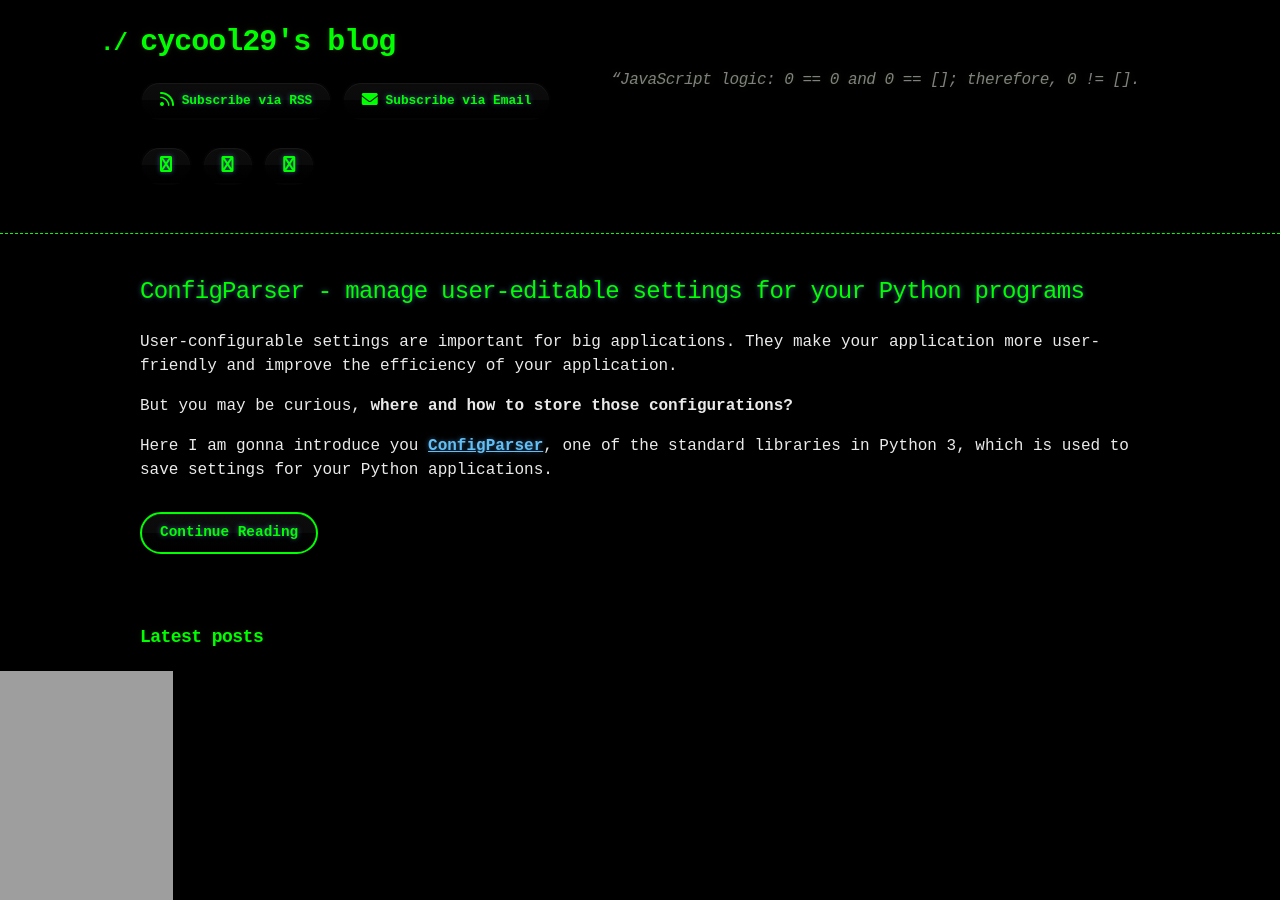
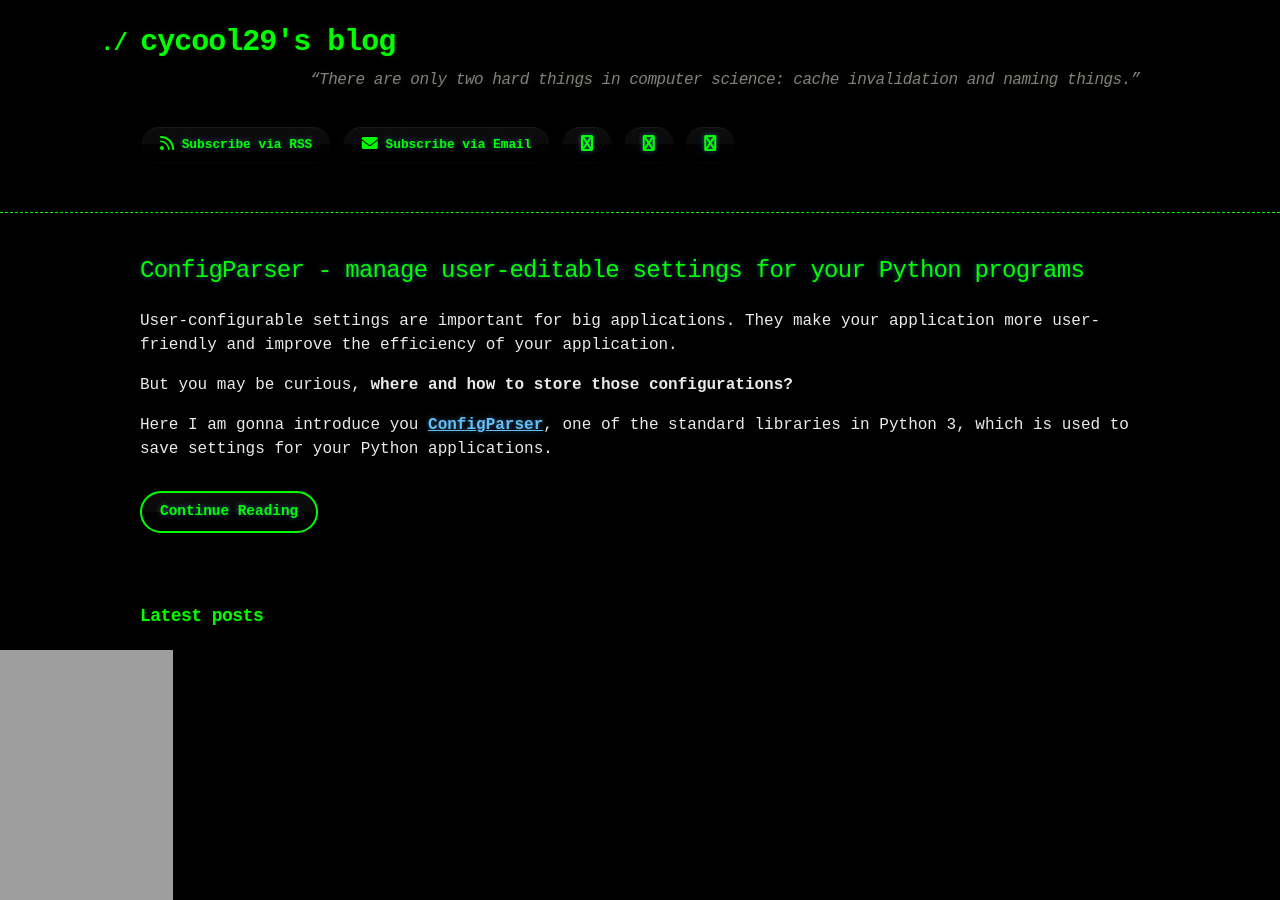
Before and after one commit to cycool29/cycool29.github.io, a Jekyll site: the page built from index.md, in a window 1280 px wide and 900 px high. Built offline with Jekyll 4.4.1, drawn with Linux system fonts in a browser that asks for light colours; a style sheet for code colours, icons or effects is not loaded.

Commit message:
Update quotes

```diff
--- a/_config.yml
+++ b/_config.yml
@@ -1,5 +1,5 @@
 title: cycool29's blog
-description: "“JavaScript logic: 0 == 0 and 0 == []; therefore, 0 != []. "
+description: "“There are only two hard things in computer science: cache invalidation and naming things.” "
 bio: A high school student. Intermediate in Python, Git, Bash. Learning JavaScript. He/Him. "
 author: cycool29
 url: https://cycool29.github.io
```
